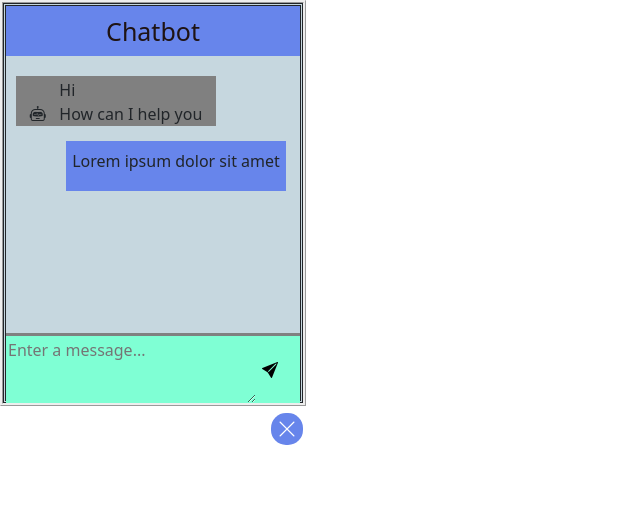
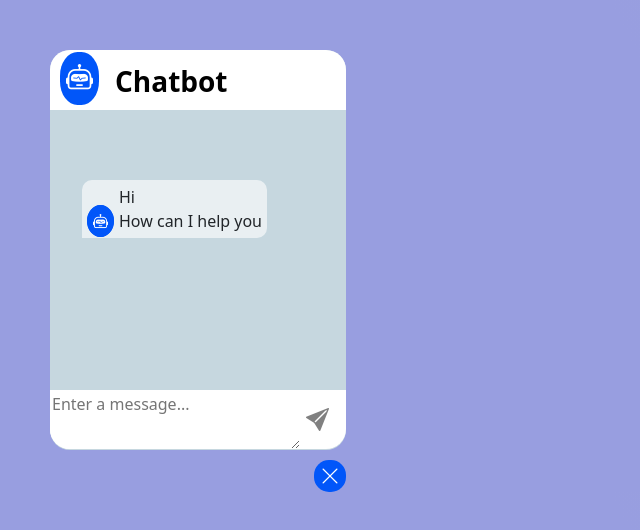
Before and after one commit to eraldkasaj/Chatbot-, a plain HTML site: page index.html in a window 1280 px wide. Shown: the whole page, without its empty margins (0-640 px from the left). Drawn offline with nearby package versions, Linux system fonts and the light colour scheme.

Commit message:
last update

```diff
--- a/index.html
+++ b/index.html
@@ -11,16 +11,18 @@
 <body>
 
 <div class="chat-container">
-<div class="chatbot">
-<div class="chat-header"><h3>Chatbot</h3></div>
+<div class="chat">
+<div class="chat-header">
+    <i class="bi bi-robot me-3"></i><h3>Chatbot</h3>
+</div>
 <div class="chat-body">
+    <ul class="chatbox">
     <div class="chat-bot">
         <span class="bot-icon"><i class="bi bi-robot"></i></span>
         <div class="text-bot">Hi <br>How can I help you</div>
     </div>
-    <div class="chat-user">
-        <div class="text-user mt-2">Lorem ipsum dolor sit amet </div>
-    </div>
+
+</ul>
 </div>
 <div class="chat-input">
     <textarea placeholder="Enter a message..."></textarea>
--- a/script.js
+++ b/script.js
@@ -1,15 +1,92 @@
 const sendChatBtn = document.querySelector('.send-btn')
 const chatInput = document.querySelector('.chat-input textarea')
+const chatbox = document.querySelector('.chatbox')
+const sendBtn = document.querySelector('.send-btn')
+const chatBody = document.querySelector('.chat-body')
+const hideBtn = document.querySelector('.hide-btn')
+const chat = document.querySelector('.chat')
+console.log(chat)
 
 let userMessage;
+const apiKey = '121f6fc10emsh346be347fde7b8cp1fa308jsn1eb5b1fafa4a'
 
-const handleChat = () => {
+const createUserLi = (message) => {
+
+    const chatLi = document.createElement('li')
+    chatLi.classList.add('chat-user')
+    chatLi.innerHTML = `
+    <div class="text-user">${message}</div>
+                         `
+    return chatLi
+
+}
+
+const createBotLI = (dataBot) => {
+    const chatBot = document.createElement('li')
+    chatBot.classList.add('chat-bot')
+    chatBot.innerHTML = ` <span class="bot-icon"><i class="bi bi-robot"></i></span>
+    <div class="text-bot">${dataBot}</div>`
+    return chatBot
+}
+
+
+
+async function generateResponse() {
+    const url = 'https://ai-api-textgen.p.rapidapi.com/completions';
+    const options = {
+        method: 'POST',
+        headers: {
+            'content-type': 'application/json',
+            'X-RapidAPI-Key': apiKey,
+            'X-RapidAPI-Host': 'ai-api-textgen.p.rapidapi.com'
+        },
+        body: JSON.stringify({
+            text: userMessage
+        })
+    };
+
+    const response = await fetch(url, options)
+    dataBot = await response.json()
+    console.log(dataBot)
+
+
+}
+
+
+const handleChat = async () => {
     userMessage = chatInput.value.trim()
     if(!userMessage) return
 
+    chatbox.appendChild(createUserLi(userMessage))
+    chatInput.value='';
+    sendBtn.style.color = chatInput.value ? '#0156f9' : 'grey';
 
-    console.log(userMessage)
+    const thinkingBotLi = createBotLI('...');
+    chatbox.appendChild(thinkingBotLi);
+    chatBody.scrollTo(0,chatBody.scrollHeight)
+
+    setTimeout(async () => {
+
+        await generateResponse()
+        chatbox.removeChild(thinkingBotLi)
+        chatbox.appendChild(createBotLI(dataBot))
+        chatBody.scrollTo(0,chatBody.scrollHeight)
+        console.log(dataBot)
+    },600)
 }
+chatInput.addEventListener('input', () => {
+    sendBtn.style.color = chatInput.value ? '#0156f9' : 'grey';
+});
+
+sendChatBtn.addEventListener('click',handleChat)
 
 
-sendChatBtn.addEventListener('click',handleChat)
+hideBtn.addEventListener('click', () => {
+    if (chat.style.display === "none") {
+        chat.style.display = "block";
+        hideBtn.innerHTML = `<i class="bi bi-x-lg"></i>`
+      } else {
+        chat.style.display = "none";
+        hideBtn.innerHTML = `<i class="bi bi-robot"></i>`
+      }
+});
--- a/style.css
+++ b/style.css
@@ -1,80 +1,136 @@
-.chat-container{
-    border-style: ridge;
-    width:fit-content;
+body{
+    background: rgb(152,158,224);
+    background: linear-gradient(63deg, rgba(152,158,224,1) 56%, rgba(157,162,218,1) 100%, rgba(255,255,255,1) 100%);
 }
 
-.chatbot{
-    width:300px;
+.chat-container{
+    width:fit-content;
+    height: max-content;
+    margin-left: 50px;
+    margin-top: 50px;
+}
+
+.chat{
+    width:296px;
     height:400px;
     background-color: rgb(198, 215, 223);
-    border-style: double;
+    border-style:none;
+    border-radius: 20px;
 }
 .chat-header{
-    background-color: rgb(103, 133, 235);
-    height: 50px;
-
+    background-color:white;
+    height: 60px;
+    border-top-left-radius: 20px;
+    border-top-right-radius: 20px;
 }
 .chat-header h3{
-    text-align: center;
-    color:rgb(31, 19, 19);
-    padding-top: 10px;
-    font-size: 25px;
+    color:black;
+    padding-top: 15px;
+    font-weight: bolder;
 }
+
+.chat-header .bi-robot{
+    background-color:#0156f9;
+    color: white;
+    font-size: 27px;
+    float: left;
+    margin-left: 10px;
+    margin-top: 2px;
+    border-style: none;
+    border-radius:45%;
+    border-color: #0156f9;
+    padding: 6px;
+    }
+
 .chat-body{
     display: flex;
     flex-direction:column;
     justify-content:flex-start;
+    max-height: 280px;
+    max-width: 300px;
+    overflow-y: auto;
     height: 280px;
     border-bottom-style: solid;
     border-color:grey;
+    border-style: none;
+}
+.chat-bot .bi-robot{
+    background-color: #0156f9;
+    color: white;
+    border-style: solid;
+    border-radius: 50%;
+    border-color: #0156f9;
+    font-size: 15px;
+    padding: 3px;
+    margin-right: 5px;
+
 }
 .chat-bot{
-    margin: 20px 0 0 10px;
-    background-color: gray;
+    background-color:rgba(255, 255, 255, 0.618);
     display: flex;
     flex-direction: row;
-    width: 200px;
-    height: 50px;
-    justify-content: space-evenly;
+    width: fit-content;
+    height: min-content;
     align-items: flex-end;
+    margin-top: 70px;
+    margin-bottom: 20px;
+    border-style:inherit;
+    border-color: white;
+    border-radius: 10px 10px 10px 0px;
+    padding: 5px;
+    margin-right: 7px;
+    white-space: normal;
 }
 .chat-user{
-    background-color: rgb(103, 133, 235);
-    width: 220px;
-    height: 50px;
-    text-align: center;
-    margin: 15px 0 0 60px;
+    background-color:#0156f9;
+    list-style: none;
+    width: 200px;
+    width: fit-content;
+    height: min-content;
+    float: right;
+    margin-right: 7px;
+    border-style:inherit;
+    border-radius: 10px 0px 10px 10px;
+    padding: 5px;
+    white-space: normal;
+}
+.text-user{
+    color:aliceblue;
 }
 .chat-input{
     display: flex;
     flex-direction: row;
     align-items: center;
-    background-color:aquamarine;
+    background-color:white;
+    border-style: none;
+    border-bottom-left-radius: 20px;
+    border-bottom-right-radius: 20px;
+    width: 296px;
 }
 .chat-input textarea{
-    background-color:aquamarine;
+    background-color:white;
     border-style: none;
+    border-bottom-left-radius: 20px;
+    border-bottom-right-radius: 20px;
     width: 250px;
-    height: 67px;
-    max-height: 67px;
+    min-height: 59px;
+    max-height: 59px;
     outline: none;
 }
 .send-btn{
     border-style: none;
-    background-color: aquamarine;
+    background-color: white;
+    font-size: 23px;
+    color: gray;
 }
-.send-btn:active{
-    border-style: none;
-    background-color: aquamarine;
-    color: red;
-}
+
 .hide-btn{
     float: right;
     margin-top: 10px;
     border-style:none;
     border-radius: 15px;
     color: white;
-    background-color: rgb(103, 133, 235);
+    background-color: #0156f9;
     font-size: 20px;
 }
 .hide-btn:active{
@@ -82,7 +138,7 @@
     margin-top: 10px;
     border-style:none;
     border-radius: 15px;
-    color: rgb(103, 133, 235);
+    color:#0156f9;
     background-color:black;
     font-size: 20px;
 }
```
